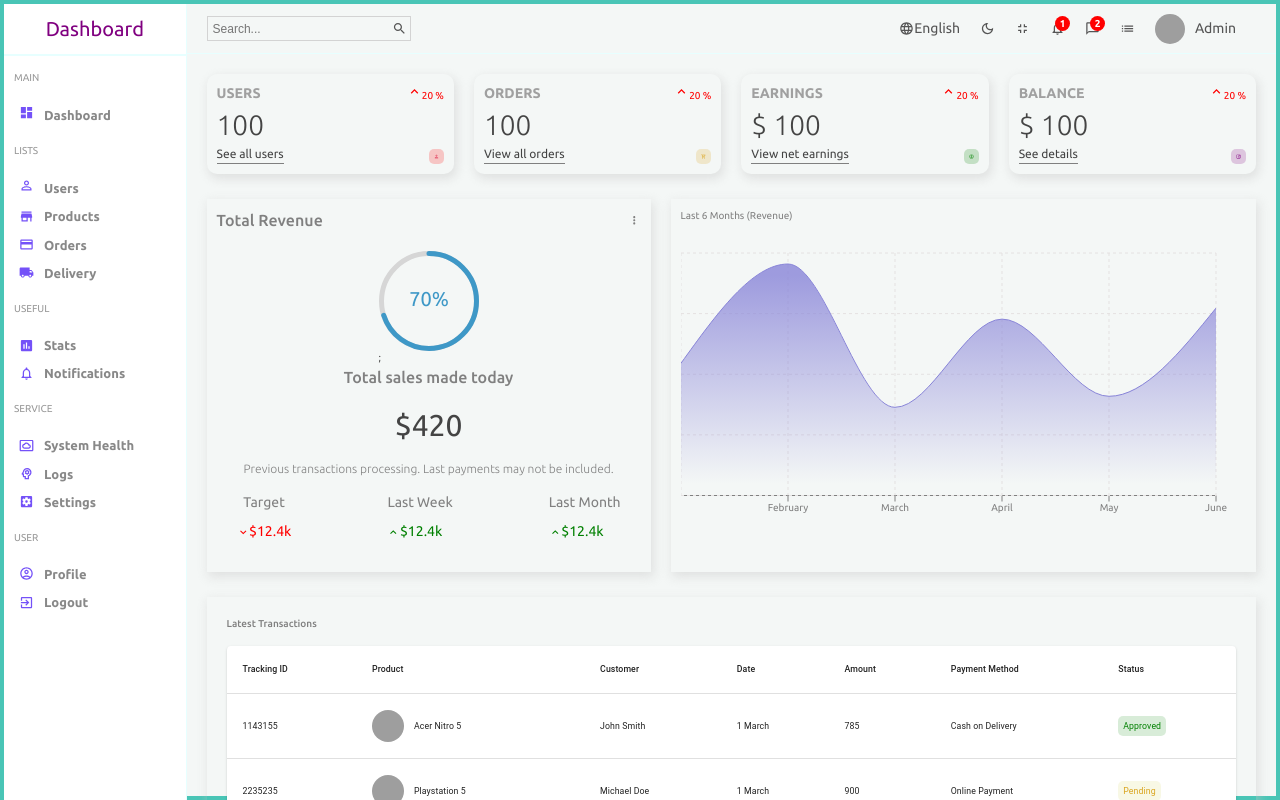
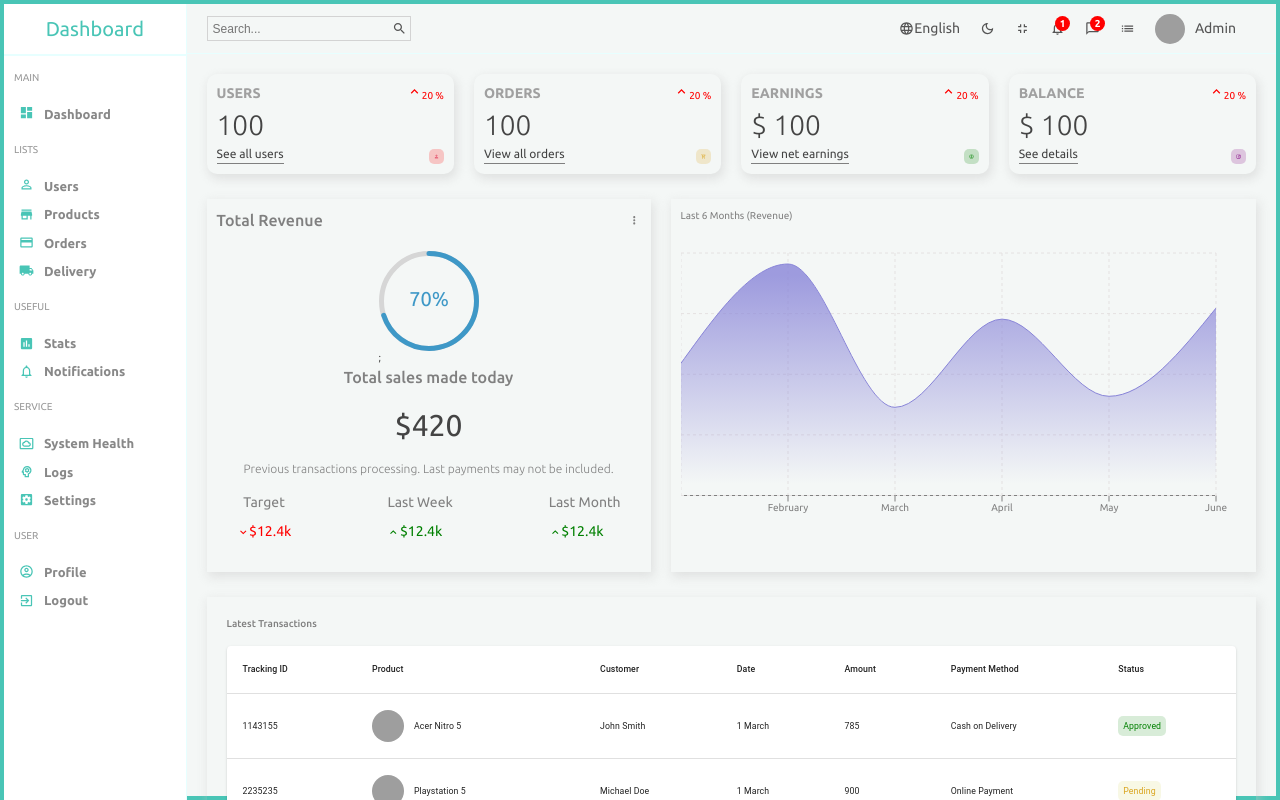
Before and after one commit to Shapokhan/dashboard-management, a Next.js app: page /dashboard in a window 1280 px wide. Shown: the top 800 px of the page. Built offline with nearby package versions, Linux system fonts and the light colour scheme; grey boxes are pictures that could not be loaded.

Commit message:
css changes in dashboard

```diff
--- a/assets/css/globals.css
+++ b/assets/css/globals.css
@@ -85,3 +85,6 @@ body {
   color: #444;
   background-color: var(--main-bg-color);
 }
+.displayFlex{
+  display:"flex";
+}
--- a/src/app/dashboard/page.module copy.css
+++ b/src/app/dashboard/page.module copy.css
@@ -29,7 +29,6 @@
 .sidebar {
     grid-area: sidebar;
     height: 100%;
-    background-color: rgb(29, 38, 154);
     color: rgb(255, 255, 255);
     overflow-y: auto;
     transition: all 0.5s;
--- a/src/components/sidebar/Sidebar.js
+++ b/src/components/sidebar/Sidebar.js
@@ -17,7 +17,7 @@ const Sidebar = () => {
   return (
     <div className={styles.sidebar}>
       <div className={styles.top}>
-        <Link href={"/dashboard"} style={{textDecoration:"none"}}>
+        <Link href={"/dashboard"}>
           <span className={styles.logo}>Dashboard</span>
         </Link>
       </div>
@@ -26,14 +26,14 @@ const Sidebar = () => {
         <ul className={styles.sidebarItems}>
           <p className={styles.title}>MAIN</p>
           <li>
-            <Link href={"/dashboard"} style={{textDecoration:"none"}}>
+            <Link href={"/dashboard"}>
               <DashboardIcon className={styles.icon} />
               <span>Dashboard</span>
             </Link>
           </li>
           <p className={styles.title}>LISTS</p>
           <li>
-            <Link href={"/list"} style={{textDecoration:"none"}}>
+            <Link href={"/list"}>
               <PersonOutlineIcon className={styles.icon} />
               <span>Users</span>
             </Link>
--- a/src/components/sidebar/sidebar.module.css
+++ b/src/components/sidebar/sidebar.module.css
@@ -11,10 +11,13 @@
     justify-content: center;
     align-items: center;
 }
+.top a{
+    text-decoration: none;
+}
 
 .logo {
     font-size: 2rem;
-    color: purple;
+    color: var(--primary-color);
 }
 
 .horizaltalLine {
@@ -43,15 +46,19 @@
     align-items: center;
     padding: 0.5rem;
     cursor: pointer;
+
 }
 
 .sidebarItems li:hover {
-    background-color: #ece8ff;
+    background-color: var(--primary-color-hover)
 }
-
+.sidebarItems li a{
+    display: flex;
+    text-decoration: none;
+}
 .icon {
     font-size: 1.8rem;
-    color: #7451f8;
+    color: var(--primary-color);
 }
 
 .sidebarItems span {
@@ -71,7 +78,7 @@
     width: 2rem;
     height: 2rem;
     border-radius: 0.5rem;
-    border: 1px solid #7451f8;
+    border: 1px solid var(--primary-color);
     cursor: pointer;
     margin: 0.5rem;
 }
```
